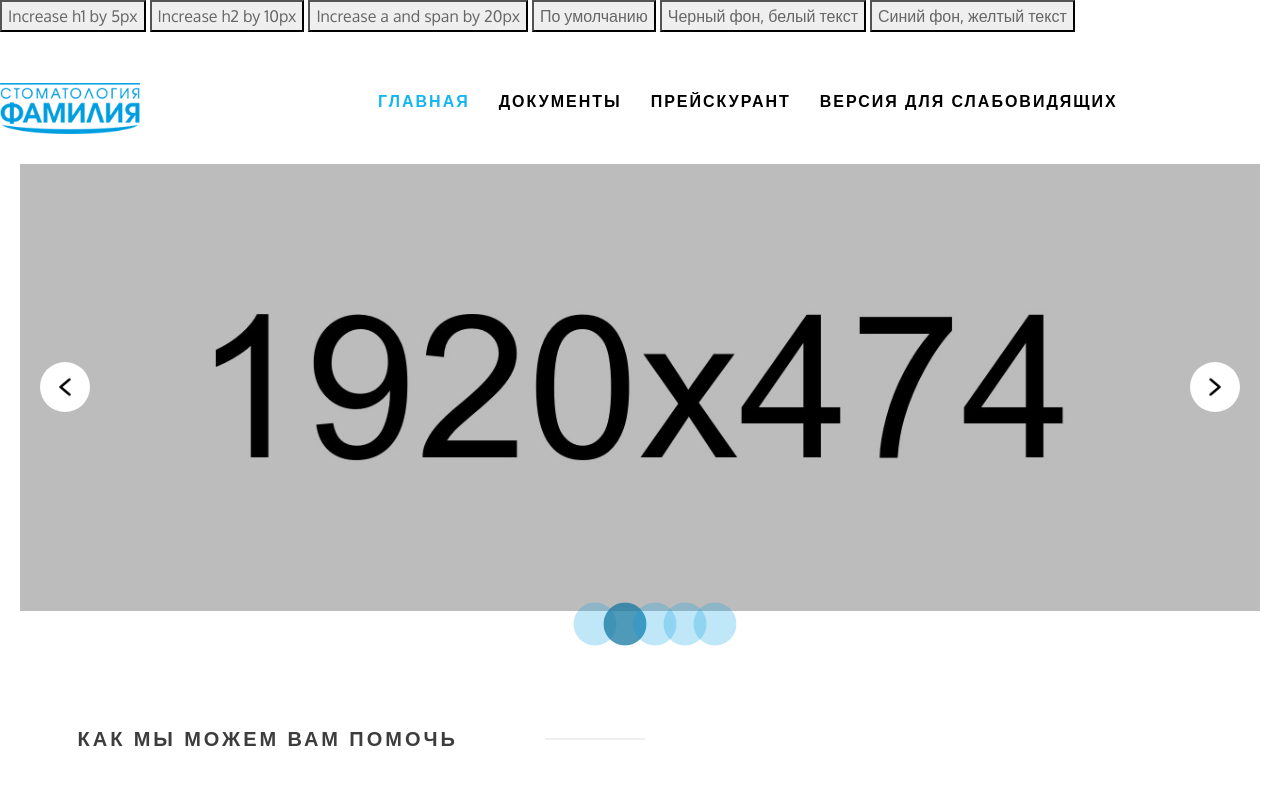
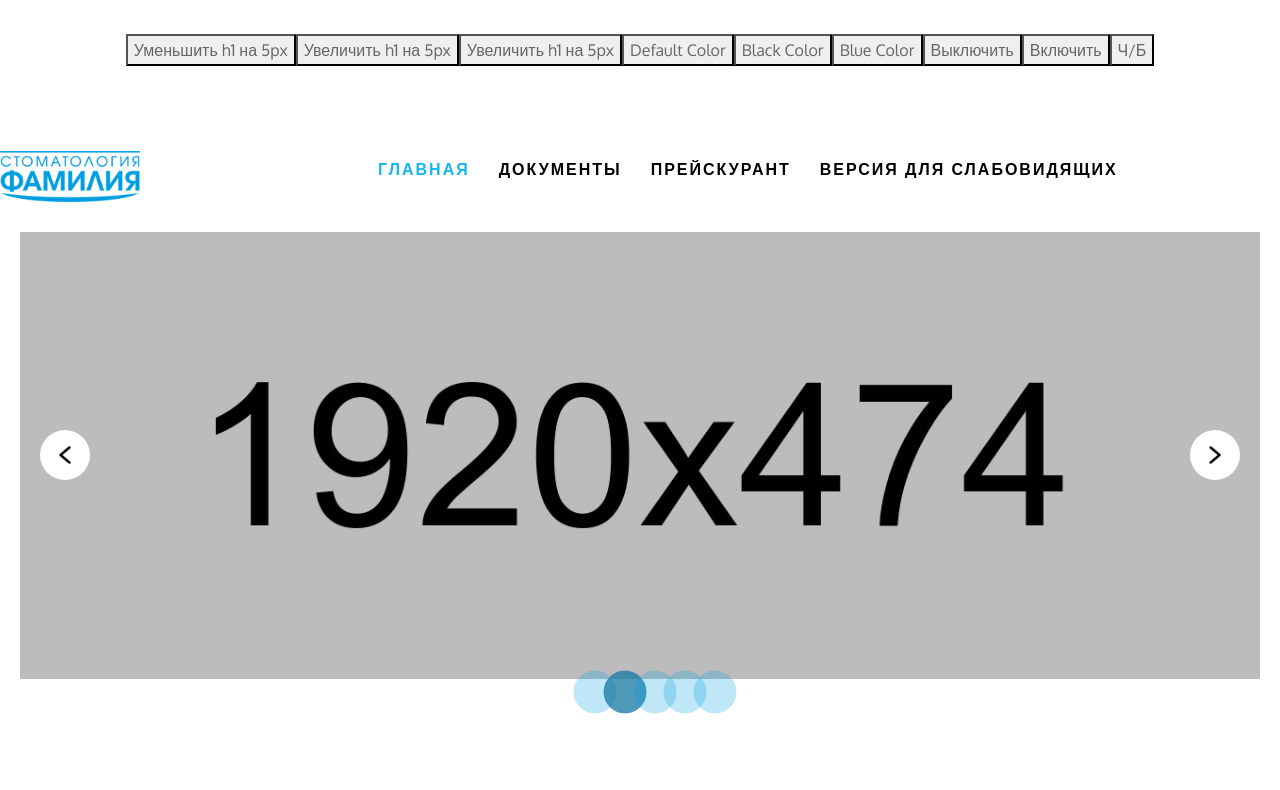
Before and after one commit to Hudeen/stomfamily.io, a website: page index.html in a window 1280 px wide. Both pictures are taken after a click on the link "ВЕРСИЯ ДЛЯ СЛАБОВИДЯЩИХ". Shown: the top 790 px of the page. Drawn offline with nearby package versions, Linux system fonts and the light colour scheme; some packages are replaced by stand-ins of ours; files whose address does not match are found by name.

Commit message:
added Turn off, on, b/w mode for pictures

```diff
--- a/css/style.css
+++ b/css/style.css
@@ -271,6 +271,16 @@ section.row, header.row, footer.row {
 
 /*==== 3 Area colors ====*/
 
+.block {
+  position: relative;
+  z-index: 9999;
+  height: 100px;
+  width: 100%;
+  display: flex;
+  flex-direction: row;
+  justify-content: center;
+  align-items: center;
+}
 .new_version {
   width: 100%;
   height: 100px;
--- a/index.html
+++ b/index.html
@@ -46,8 +46,6 @@
     <!--responsive css-->
     <link rel="stylesheet" href="css/responsive.css">
 
-    <!-- Version -->
-    <script src="./js/version.js"></script>
 </head>
 
 <body>
@@ -63,16 +61,22 @@
         </div>
     </div>
 
-    <div id="block" class="hidden">
-        <button class="fontSizeButton" data-font-size="-5">Increase h1 by 5px</button>
-        <button class="fontSizeButton" data-font-size="5">Increase h2 by 10px</button>
-        <button class="fontSizeButton" data-font-size="10">Increase a and span by 20px</button>
+    <div id="block1" class="block hidden">
+        <button class="fontSizeButton" onclick="changeFontSize(-5)">Уменьшить h1 на 5px</button>
+        <button class="fontSizeButton" onclick="changeFontSize(5)">Увеличить h1 на 5px</button>
+        <button class="fontSizeButton" onclick="changeFontSize(10)">Увеличить h1 на 5px</button>
 
-        <button id="defaultButton">По умолчанию</button>
-        <button id="blackButton">Черный фон, белый текст</button>
-        <button id="blueButton">Синий фон, желтый текст</button>
+        <button id="defaultButton">Default Color</button>
+        <button id="blackButton">Black Color</button>
+        <button id="blueButton">Blue Color</button>
 
+        <button onclick="turnOff()">Выключить</button>
+        <button onclick="turnOn()">Включить</button>
+        <button onclick="toggleColor()">Ч/Б</button>
     </div>
+
+
+    <script src="./js/version.js"></script>
 
     <!-- Loader End -->
     <!--start header area-->
@@ -90,7 +94,7 @@
                             <li class="active"><a href="#">Главная</a></li>
                             <li><a href="about-us.html">Документы</a></li>
                             <li><a href='price.html'>Прейскурант</a></li>
-                            <li><a onclick="toggleBlock()">Версия для слабовидящих</a></li>
+                            <li><a onclick="toggleBlock('block1')">Версия для слабовидящих</a></li>
                         </ul>
                     </nav>
                 </div>
@@ -113,7 +117,7 @@
                                 </li>
                                 <li><a href="about-us.html">Документы</a></li>
                                 <li><a href='price.html'>Прейскурант</a></li>
-                                <li><a onclick="toggleBlock()">Версия для слабовидящих</a></li>
+                                <li><a onclick="toggleBlock('block1')">Версия для слабовидящих</a></li>
                             </ul>
                         </nav>
                     </div>
--- a/js/version.js
+++ b/js/version.js
@@ -1,20 +1,20 @@
-const fontSizeButtons = document.querySelectorAll(".fontSizeButton");
-let previousFontSizes = {}; // To store previous font sizes
+let previousFontSizes = {};
 
-function toggleBlock() {
-    const block = document.getElementById("block");
+function toggleBlock(blockId) {
+    const block = document.getElementById(blockId);
+
+    if (block) {
         block.classList.toggle("hidden");
-
         if (block.classList.contains("hidden")) {
             resetFontSizes();
+            defaultButton.click();
         } else {
             removeAllStyles();
         }
     }
+}
 
-fontSizeButtons.forEach(function (button) {
-    button.addEventListener("click", function () {
-        const fontSize = parseInt(button.dataset.fontSize);
+function changeFontSize(fontSize) {
     const elementsToUpdate = document.querySelectorAll("h1, h2, a, p, span");
 
     elementsToUpdate.forEach(function (element) {
@@ -30,8 +30,7 @@ fontSizeButtons.forEach(function (button) {
             element.style.fontSize = (previousFontSizes[tagName] + fontSize) + "px";
         }
     });
-    });
-});
+}
 
 function resetFontSizes() {
     const elementsToUpdate = document.querySelectorAll("h1, h2, a, p, span");
@@ -49,9 +48,6 @@ function resetFontSizes() {
         previousFontSizes = {}; // Reset the previousFontSizes object
     });
 }
-
-
-//change color on the website
 
 const defaultButton = document.getElementById("defaultButton");
 const blackButton = document.getElementById("blackButton");
@@ -71,3 +67,31 @@ blueButton.addEventListener("click", function() {
     document.body.style.backgroundColor = "#00008b";
     document.body.style.color = "#ff0";
 });
+
+// Выключение, включение, режим ч/б
+
+function turnOff() {
+    var images = document.getElementsByTagName("img");
+    for (var i = 0; i < images.length; i++) {
+        images[i].style.display = "none";
+    }
+}
+
+function turnOn() {
+    var images = document.getElementsByTagName("img");
+    for (var i = 0; i < images.length; i++) {
+        images[i].style.display = "block";
+    }
+}
+
+function toggleColor() {
+    var images = document.getElementsByTagName("img");
+    for (var i = 0; i < images.length; i++) {
+        var image = images[i];
+        if (image.style.filter === "grayscale(100%)") {
+            image.style.filter = "none";
+        } else {
+            image.style.filter = "grayscale(100%)";
+        }
+    }
+}
```
Lines whose indentation alone changed are shown as unchanged.
